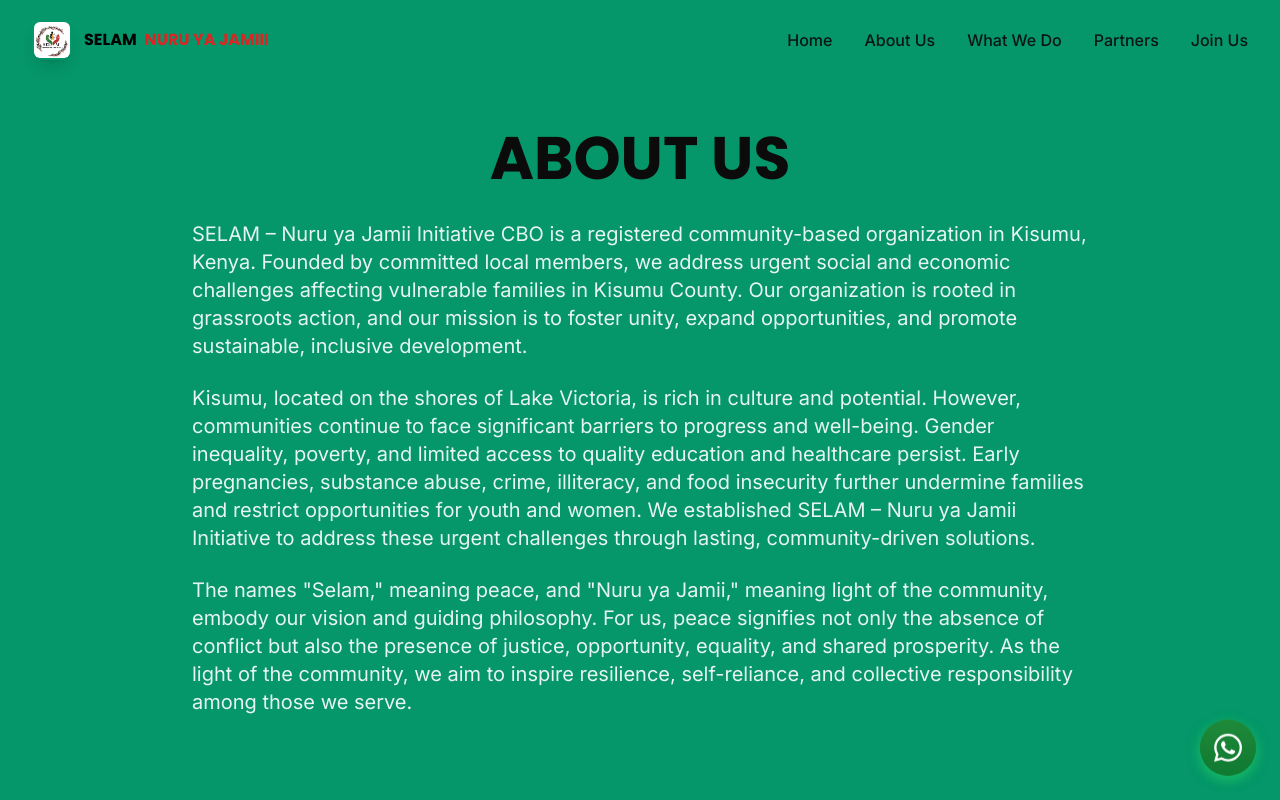
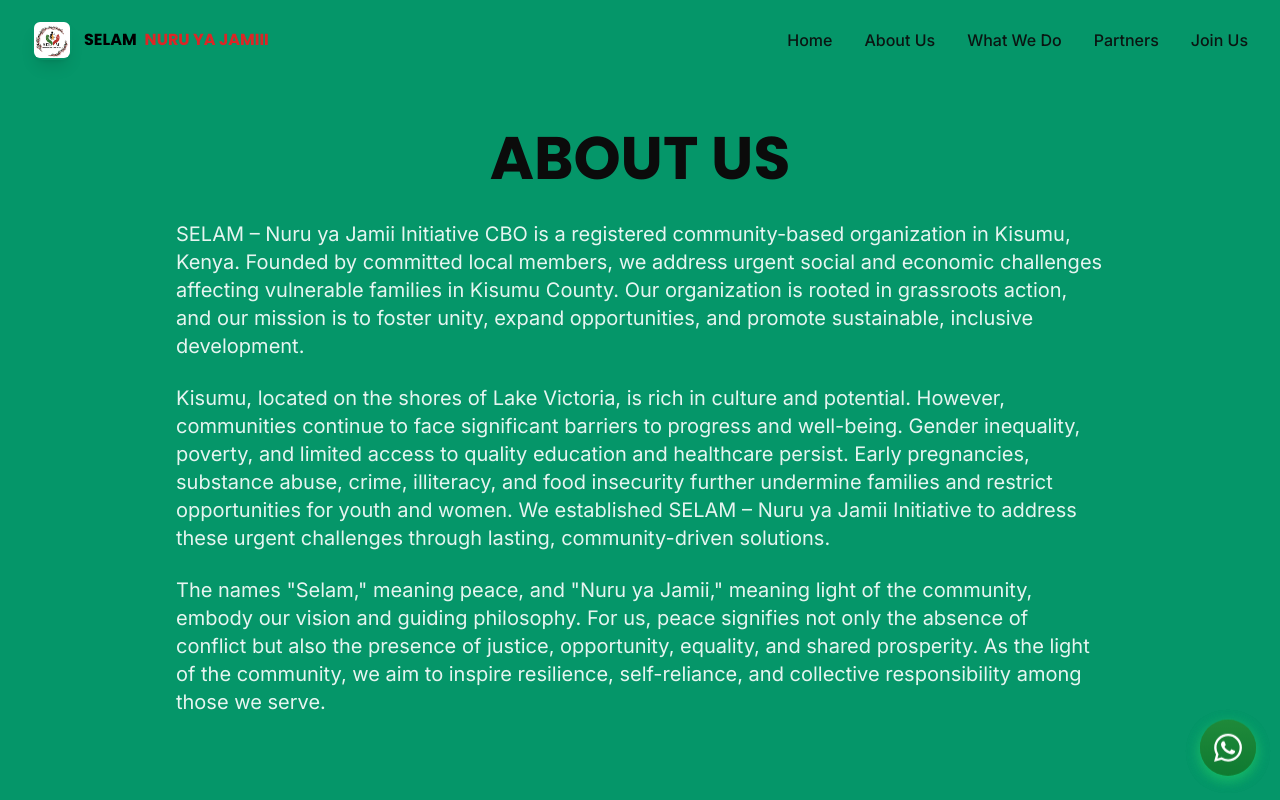
Before and after one commit to Vinn254/selam-NGO, a Next.js app: page /about in a window 1280 px wide. Shown: the top 800 px of the page. Built offline with nearby package versions, Linux system fonts and the light colour scheme.

Commit message:
Remove 3.1 from membership and increase paragraph width on about page

```diff
--- a/app/about/page.js
+++ b/app/about/page.js
@@ -27,7 +27,7 @@
               <h1 className="text-4xl sm:text-5xl md:text-6xl font-display font-bold text-white mb-8">
                 ABOUT US
               </h1>
-              <div className="space-y-6 text-lg sm:text-xl text-white/90 max-w-4xl mx-auto text-left leading-relaxed">
+              <div className="space-y-6 text-lg sm:text-xl text-white/90 max-w-6xl mx-auto text-left leading-relaxed">
                 <p>
                   SELAM – Nuru ya Jamii Initiative CBO is a registered community-based organization in Kisumu, Kenya. Founded by committed local members, we address urgent social and economic challenges affecting vulnerable families in Kisumu County. Our organization is rooted in grassroots action, and our mission is to foster unity, expand opportunities, and promote sustainable, inclusive development.
                 </p>
--- a/app/join-us/page.js
+++ b/app/join-us/page.js
@@ -691,7 +691,7 @@
             <div className="modern-card modern-card-green-extra-light text-gray-900 p-8 rounded-2xl">
               <div className="modern-card-content">
                 <h3 className="text-2xl font-display font-bold mb-6">
-                  3.1 Eligibility and Registration
+                  Eligibility and Registration
                 </h3>
                 <p className="text-gray-700 mb-6">
                   Membership shall be open to any community member aged 18 or older.
```
